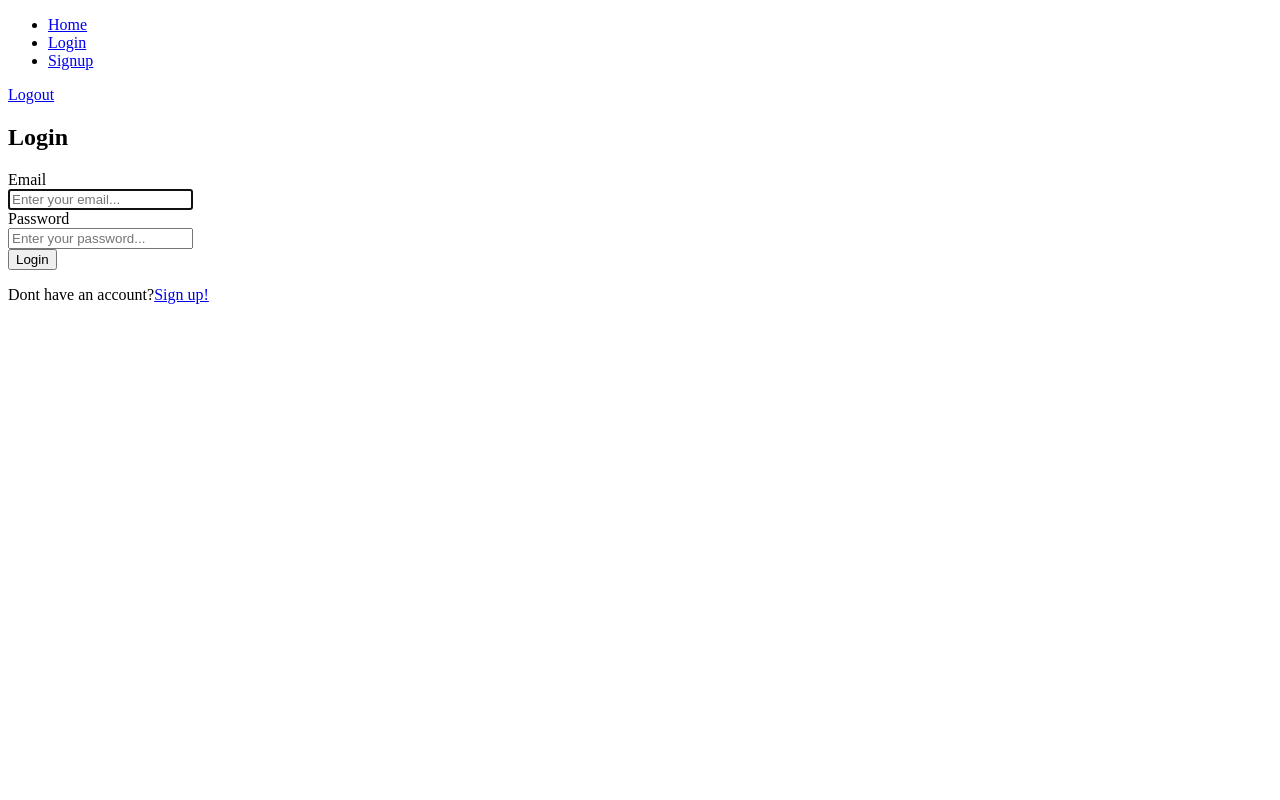
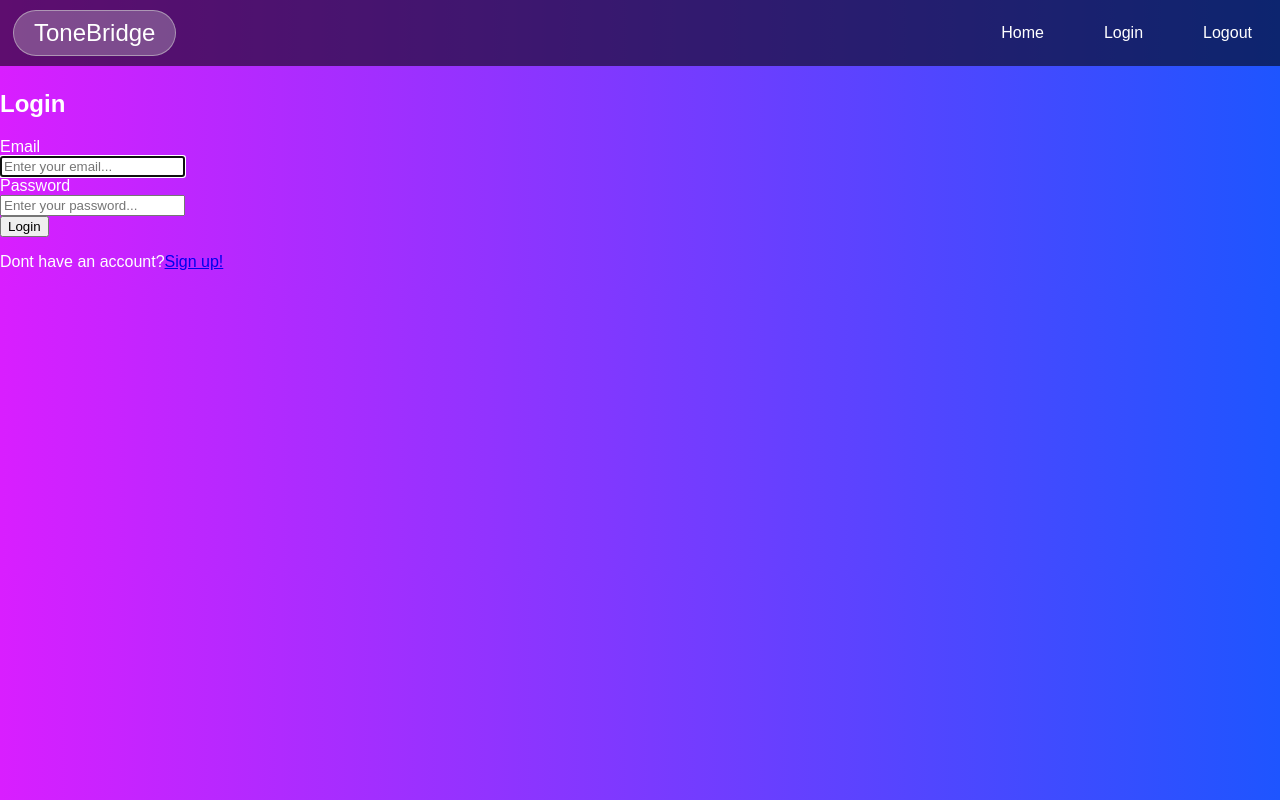
Before and after one commit to Ashish130605/tone-bridge, a React app in the folder frontend/: page /login in a window 1280 px wide. Built offline with nearby package versions, Linux system fonts and the light colour scheme; no server answers; the HTML template or start-up script is replaced by a standard one.

Commit message:
feat: add index.css and style to NavBar component

```diff
--- a/frontend/src/components/NavBar.jsx
+++ b/frontend/src/components/NavBar.jsx
@@ -1,12 +1,15 @@
 import { Link } from "react-router"
+import styles from "./NavBar.module.css"
 
 export function NavBar() {
     return (
         <>
-            <header>
-                <div>
-                    <nav>
-                        <ul>
+            <header className={styles.header}>
+                <nav className={styles.navbar}>
+                    <div className={styles.logo}>
+                        ToneBridge
+                    </div>
+                    <ul className={styles.links}>
                         <li>
                             <Link to={"/"}>Home</Link>
                         </li>
@@ -15,16 +18,12 @@ export function NavBar() {
                         </li>
 
                         <li>
-                                <Link to={"/signup"}>Signup</Link>
+                            <Link to={"#logout"}>Logout</Link>
                         </li>
                     </ul>
+
                 </nav>
-                </div>
-                <div>
-                    <span>
-                        <Link to = "#Logout"> Logout </Link>
-                    </span>
-                </div>
+
             </header>
         </>
     )
--- /dev/null
+++ b/frontend/src/components/NavBar.module.css
@@ -0,0 +1,39 @@
+.header{
+    background-color: #00000090;
+    margin-bottom: 1.5rem;
+}
+.navbar{
+    padding: .5rem;
+    display:flex;
+    align-items: center;
+    justify-content: space-between;
+
+}
+.logo{
+    font-size: 1.5rem;
+    padding: 0.5rem 20px;
+    border: 1px solid rgba(211, 211, 211, 0.555);
+    border-radius: 30px;
+    background-color: rgba(211, 211, 211, 0.305);
+    margin-left: 5px;
+
+}
+.links{
+    padding: 0;
+    list-style-type: none;
+    display: flex;
+    gap: 20px;
+
+}
+.links li a{
+    text-decoration: none;
+    font-size: 1rem;
+    padding: 0.5rem 20px;
+    color:white;
+    position: relative;
+    border-radius: 20px;
+    transition: 0.2s;
+}
+.links li a:hover{
+    background-color: #1E55FF;
+}
--- /dev/null
+++ b/frontend/src/index.css
@@ -0,0 +1,9 @@
+:root{
+    --gradient : linear-gradient(90deg, #D91EFF 0%,  #1E55FF 100%);
+}
+body{
+    background-image: var(--gradient);
+    margin: 0;
+    color: white;
+    font-family: Arial, Helvetica, sans-serif;
+}
--- a/frontend/src/main.jsx
+++ b/frontend/src/main.jsx
@@ -2,6 +2,7 @@ import { createRoot } from "react-dom/client";
 import { BrowserRouter } from "react-router";
 import App from "./App.jsx";
 import { AuthProvider } from "./features/auth/context/AuthProvider.jsx";
+import "./index.css";
 
 createRoot(document.getElementById("root")).render(
         <BrowserRouter>
```
Lines whose indentation alone changed are shown as unchanged.
